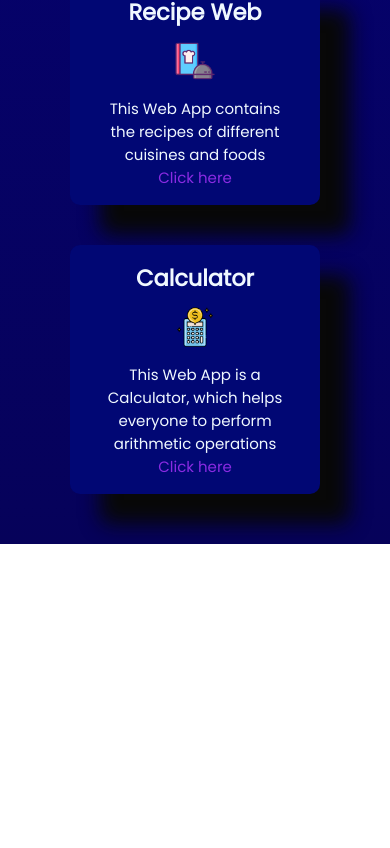
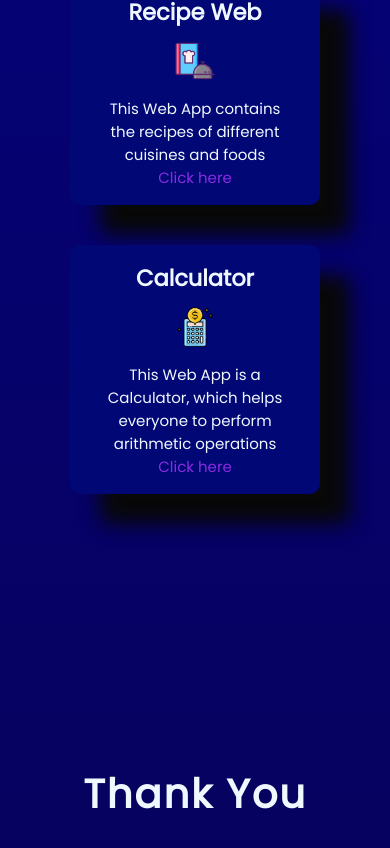
Before and after one commit to Sayyad-Abdul-latif/portfolio, a React (Create React App) app: page / in a window 390 px wide. Shown: the part 5676-6524 px from the top of the page. Before the commit the page ends 6220 px from the top, so only its background shows below. Built offline with nearby package versions, Linux system fonts and the light colour scheme.

Commit message:
added thank you page

```diff
--- a/src/App.css
+++ b/src/App.css
@@ -243,6 +243,17 @@ margin-top: 30px;
   letter-spacing: 2px;
 }
 
+.intro1{
+  color:aliceblue;
+  width: 100%;
+  height: 60vh;
+  display: flex;
+  flex-direction: column;
+  align-items: center;
+  justify-content: space-around;
+  letter-spacing: 2px;
+}
+
 .hii{
   font-size: 70px;
 }
@@ -330,8 +341,8 @@ margin-top: 30px;
   box-shadow: 40px 40px 20px #080808;
   padding: 1rem 2rem;
 }
-.profile-sec-5{
-
+.profile-sec-6{
+  padding: 2rem;
 }
 
 
@@ -368,6 +379,10 @@ margin-top: 30px;
     /* margin-bottom: 50px; */
   }
   .intro{
+    text-align: center;
+    justify-content: center;
+  }
+  .intro1{
     text-align: center;
     justify-content: center;
   }
--- a/src/App.js
+++ b/src/App.js
@@ -253,10 +253,14 @@ function App() {
                   This Web App is a Calculator, which helps everyone to perform arithmetic operations
                  </p>
                  <a href="https://sayyad-abdul-latif.github.io/calculator/" style={{color:"blueviolet"}}>Click here</a>
-
             </div>
 
           </div>
+        </div>
+        <div className="profile-section-6">
+          <div className="intro1">
+          <h1 className="hii" data-aos="fade-up">Thank You</h1>
+        </div>
         </div>
       </section>
     </>
```
